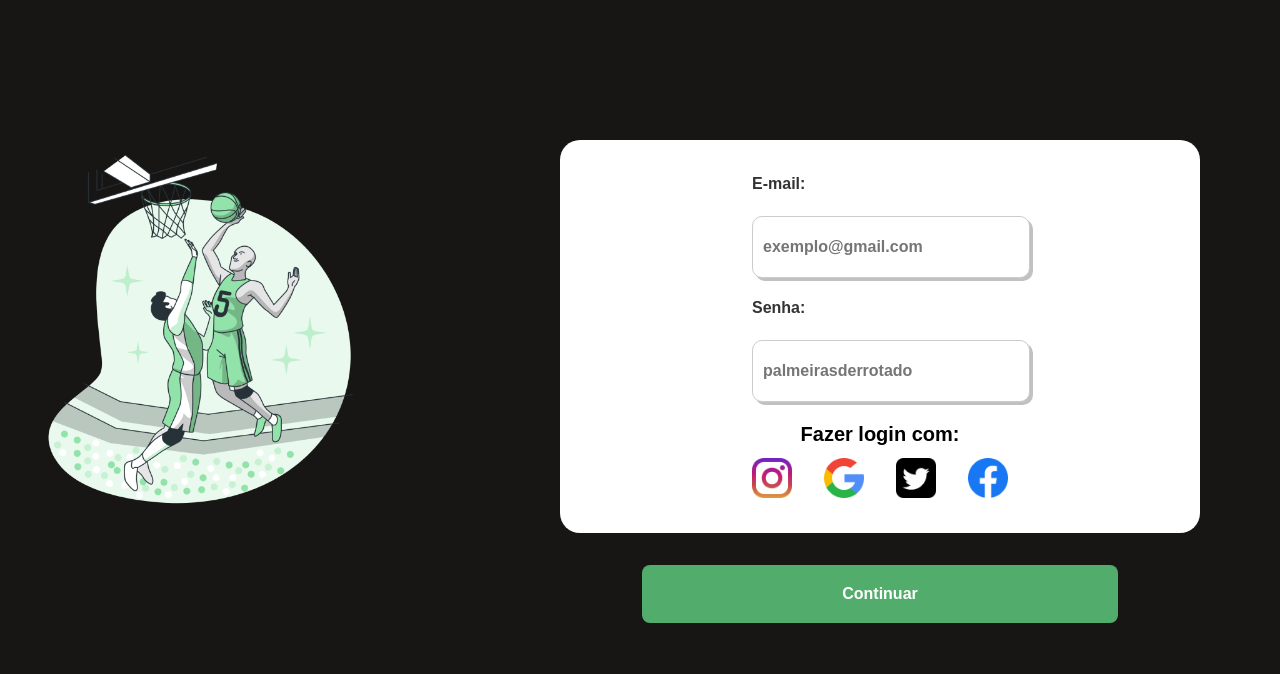
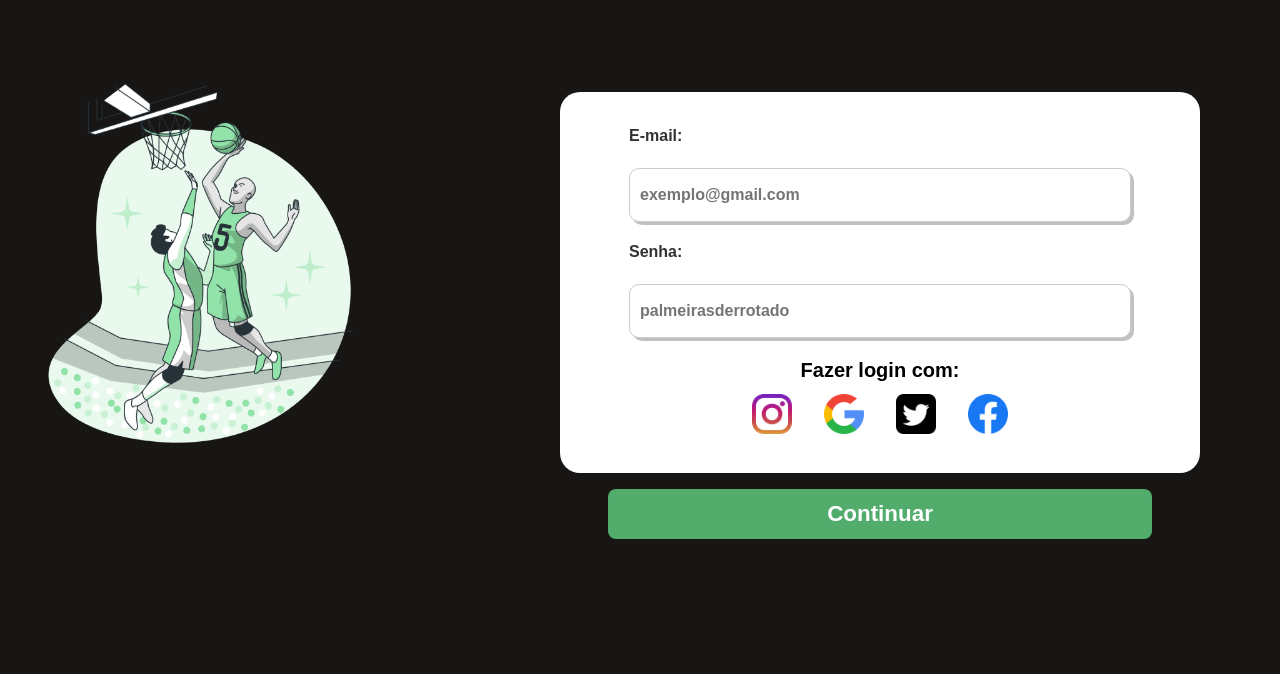
Before and after one commit to jjjor/Projeto-Integrador-SGCE, a Django app: page /login in a window 1280 px wide. Shown: the part 126-800 px from the top of the page. Run offline with Django 4.2, Linux system fonts and the light colour scheme; some web fonts are replaced.

Commit message:
att_pag login

```diff
--- a/core/static/css/login.css
+++ b/core/static/css/login.css
@@ -6,8 +6,12 @@
 }
 
 #img-basquete {
-  width: 25%;
-  height: 25%;
+  width: 20rem;
+  height: 25rem;
+  margin-bottom: 3rem;
+  display: flex;
+  justify-content: center;
+  align-items: center;
 }
 
 .form-login {
@@ -19,7 +23,7 @@
   padding: 35px 70px;
   border-radius: 20px;
   display: inline-grid;
-  margin-top: 120px;
+  margin-top: 4.5rem;
 }
 
 #email_login,
@@ -28,7 +32,7 @@
   justify-content: flex-start;
   border-radius: 10px;
   margin-bottom: 0.5rem;
-  width: 100%;
+  width: 30rem;
 }
 
 p#fazer_login{
@@ -40,19 +44,16 @@ p#fazer_login{
 
 input {
   width: 60%;
-  height: 40px;
+  height: 2rem;
   border: 1px solid #ccc;
   padding: 10px;
 }
 
 input[type="email"],
 input[type="senha"] {
-  width: 80%;
-  padding: 10px;
-  margin-bottom: 15px;
   justify-items: center;
   border: 1px solid #ccc;
-  border-radius: 5px;
+  border-radius: 6px;
   box-shadow: 3px 3px 0 rgba(0, 0, 0, 0.244);
 }
 
@@ -61,6 +62,7 @@ input[type="senha"] {
   justify-content: center;
   align-items: flex-end;
   gap: 2rem;
+  text-decoration: none;
 }
 
 #login_com{
@@ -75,23 +77,30 @@ input[type="senha"] {
   gap: 10rem;
 }
 
-button {
-  color: white;
-  padding: 15px 25px;
-  border-radius: 8px;
-  cursor: pointer;
-  background-color: #52AC6C;
-}
-
-button:hover{
+#enviar:hover{
   cursor: pointer;
   transition: 0.6s;
   background-color: #2abc4cbb;
   transform: translate(0px, -2px);
 }
 
+#enviar{
+  display: flex;
+  justify-content: center;
+  align-items: center;
+  width: 85%;
+  height: 50px;
+  border: none;
+  border-radius: 8px;
+  background-color: #52AC6C;
+  color: white;
+  font-size: 1.4rem;
+  cursor: pointer;
+}
+
 #form-button {
   display: flex;
   flex-direction: column;
   align-items: center;
+  gap: 1rem;
 }
--- a/core/static/css/style.css
+++ b/core/static/css/style.css
@@ -30,15 +30,15 @@ body {
 
 /* images ----------------------------*/
 
-img {
+#logo_site {
 	width: 200px;
 	height: 100px;
-	left: 30px;
+	left: 36px;
 }
 
 #register-image {
-	width: 31%;
-	height: 31%;
+	width: 16rem;
+	height: 16rem;
 	padding-bottom: 3%;
 }
 
@@ -63,7 +63,6 @@ header {
 	display: flex;
 	gap: 1.5rem;
 	margin: 0;
-
 }
 
 #header-content a {
@@ -214,7 +213,7 @@ select {
 	border: none;
 	border-radius: 5px;
 	cursor: pointer;
-	gap: 2rem;
+
 }
 
 #form-button-register {
--- a/core/templates/base.html
+++ b/core/templates/base.html
@@ -15,7 +15,7 @@
 <body>
 
     <header>
-      <a href="index"><img src="{%static 'images/IFRN_Arena__Where_Dreams_Are_Made.svg'%}"></a>
+      <a href="index"><img id="logo_site" src="{%static 'images/IFRN_Arena__Where_Dreams_Are_Made.svg'%}"></a>
       <div id="header-content">
          <nav>
             <ul>
--- a/core/templates/login.html
+++ b/core/templates/login.html
@@ -15,10 +15,10 @@
         <input id="senha_login" type="senha" name="senha" placeholder="palmeirasderrotado">
         <p id="fazer_login">Fazer login com:</p>
         <div class="img_container">
-            <img id='login_com' src="{% static 'images/instagram_1.png'%}" alt="insta">
-            <img id='login_com' src="{% static 'images/pesquisa_1.png'%}" alt="google">
-            <img id='login_com' src="{% static 'images/twitter.png'%}" alt="twitter">
-            <img id='login_com' src="{% static 'images/facebook_1.png'%}" alt="face">
+            <a href="#"><img id='login_com' src="{% static 'images/instagram_1.png'%}" alt="insta"></a>
+            <a href="#"><img id='login_com' src="{% static 'images/pesquisa_1.png'%}" alt="google"></a>
+            <a href="#"><img id='login_com' src="{% static 'images/twitter.png'%}" alt="twitter"></a>
+            <a href="#"><img id='login_com' src="{% static 'images/facebook_1.png'%}" alt="face"></a>
         </div>
     </form>
     <button id="enviar">Continuar</button>
--- a/core/templates/register.html
+++ b/core/templates/register.html
@@ -1,6 +1,7 @@
 {% extends 'base.html' %}
 {% load static %}
 {% block main %}
+  <link rel="stylesheet" href="{%static 'css/register.css'%}">
   <div id="register-content-box">
     <img src="{% static 'images/Fitness tracker-bro 1.png' %}" id="register-image" />
 
--- a/sgce/urls.py
+++ b/sgce/urls.py
@@ -21,6 +21,7 @@ from core import views
 
 urlpatterns = [
    path('', views.index, name='index'),
+   path('index', views.index, name='index'),
    path('register', views.register, name='register'),
    path('login', views.login, name='login'),
    path('profile', views.profile, name='profile'),
```
Also changed, not shown: core/static/css/register.css (added).
